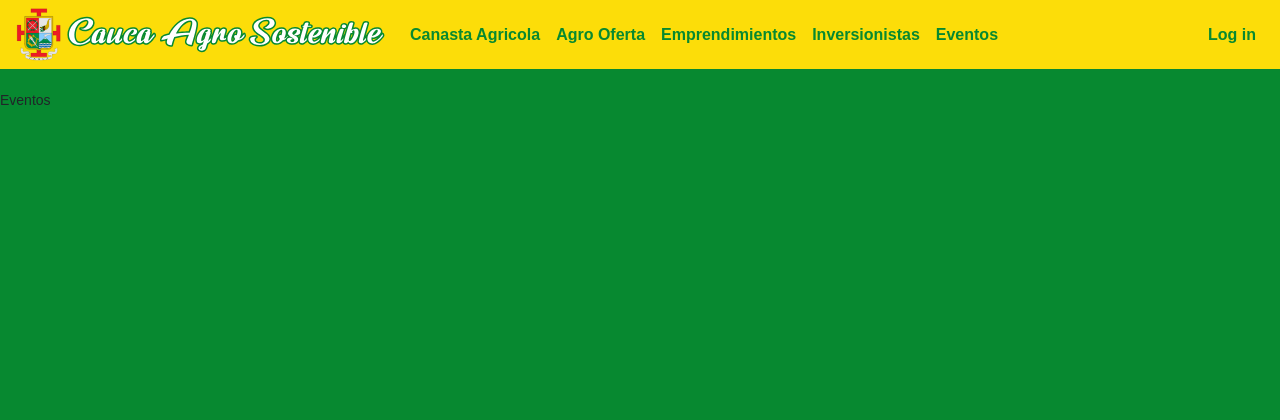
After one commit to codebuilder2019/miniproyecto, a Django app: page /eventos in a window 1280 px wide. The commit adds this page. Shown: the top 420 px of the page. Run offline with Django 3.2, Linux system fonts and the light colour scheme; some libraries are stand-ins or nearby versions.

Commit message:
Creados templates principales

```diff
--- /dev/null
+++ b/caucaSostenible/templates/general/canasta_agricola.html
@@ -0,0 +1,6 @@
+{% extends "general/layout.html" %}
+{% load static %}
+
+{% block body %}
+    <p>Canasta Agricola</p>
+{% endblock %}
--- /dev/null
+++ b/caucaSostenible/templates/general/emprendimientos.html
@@ -0,0 +1,6 @@
+{% extends "general/layout.html" %}
+{% load static %}
+
+{% block body %}
+    <p>Emprendimientos</p>
+{% endblock %}
--- /dev/null
+++ b/caucaSostenible/templates/general/eventos.html
@@ -0,0 +1,6 @@
+{% extends "general/layout.html" %}
+{% load static %}
+
+{% block body %}
+    <p>Eventos</p>
+{% endblock %}
--- /dev/null
+++ b/caucaSostenible/templates/general/inversionistas.html
@@ -0,0 +1,6 @@
+{% extends "general/layout.html" %}
+{% load static %}
+
+{% block body %}
+    <p>Inversionistas</p>
+{% endblock %}
--- a/caucaSostenible/templates/general/layout.html
+++ b/caucaSostenible/templates/general/layout.html
@@ -26,23 +26,23 @@
             <div class="collapse navbar-collapse" id="navbarNav">
                 <ul class="navbar-nav">
                     <li class="nav-item">
-                        <a class="nav-link menu-option" href="/maintenance">Canasta Agricola</a>
+                        <a class="nav-link menu-option" href="{% url 'canasta-agricola' %}">Canasta Agricola</a>
                     </li>
                     <li class="nav-item">
-                        <a class="nav-link menu-option" href="/maintenance">Emprendimientos</a>
+                        <a class="nav-link menu-option" href="{% url 'agro-oferta' %}">Agro Oferta</a>
                     </li>
                     <li class="nav-item">
-                        <a class="nav-link menu-option" href="/maintenance">Agro Oferta</a>
+                        <a class="nav-link menu-option" href="{% url 'emprendimientos' %}">Emprendimientos</a>
                     </li>
                     <li class="nav-item">
-                        <a class="nav-link menu-option" href="/maintenance">Inversionistas</a>
+                        <a class="nav-link menu-option" href="{% url 'inversionistas' %}">Inversionistas</a>
                     </li>
                     <li class="nav-item">
-                        <a class="nav-link menu-option" href="/maintenance">Eventos</a>
+                        <a class="nav-link menu-option" href="{% url 'eventos' %}">Eventos</a>
                     </li>
                     {% if user.username == "admin00" %}
                         <li class="nav-item">
-                            <a class="nav-link menu-option" href="/maintenance">Gestion Items</a>
+                            <a class="nav-link menu-option" href="{% url 'gestion-items' %}">Gestion Items</a>
                         </li>
                     {% endif %}
                 </ul>
--- a/caucaSostenible/urls.py
+++ b/caucaSostenible/urls.py
@@ -3,20 +3,14 @@ from . import views
 
 urlpatterns = [
     path("", views.index, name="index"),
+    path("agro-oferta", views.agro_oferta_view, name="agro-oferta"),
+    path("canasta-agricola", views.canasta_agricola_view, name="canasta-agricola"),
+    path("emprendimientos", views.emprendimientos_view, name="emprendimientos"),
+    path("eventos", views.eventos_view, name="eventos"),
+    path("gestion-items", views.gestion_items_view, name="gestion-items"),
+    path("inversionistas", views.inversionistas_view, name="inversionistas"),
     path("login", views.login_view, name="login"),
     path("log-out", views.logout_view, name="log-out"),
     path("maintenance", views.maintenance, name="maintenance"),
     path("register", views.register, name="register"),
 ]
-"""
-    path("", views.index, name="index"),
-    path("catalog/add", views.addCatalogView, name="add-catalog"),
-    path("catalog/add-record", views.addCatalog, name="add-catalog-record"),
-    path("catalog/<int:catalogId>", views.catalogView, name="catalog"),
-    path("catalogs", views.catalogsView, name="catalogs"),
-    path("product/add", views.addProductView, name="add-product"),
-    path("product/add-record", views.addProduct, name="add-product-record"),
-    path("product/<int:productId>", views.productView, name="product"),
-    path("delete-account", views.deleteAccount, name="delete-account"),
-    path("user-profile", views.userProfile, name="user-profile"),
-"""
--- a/caucaSostenible/views.py
+++ b/caucaSostenible/views.py
@@ -5,11 +5,29 @@ from django.contrib.auth import authenticate, login, logout
 from django.http import HttpResponse, HttpResponseRedirect
 from .models import User
 
+def agro_oferta_view(request):
+    return render(request, "general/agro_oferta.html")
+
+def canasta_agricola_view(request):
+    return render(request, "general/canasta_agricola.html")
+
+def emprendimientos_view(request):
+    return render(request, "general/emprendimientos.html")
+
+def eventos_view(request):
+    return render(request, "general/eventos.html")
+
+def gestion_items_view(request):
+    return render(request, "general/gestion_items.html")
+
 def index(request):
     if request.user.is_authenticated:
         return HttpResponseRedirect(reverse("maintenance"))
     else:
         return HttpResponseRedirect(reverse("login"))
+
+def inversionistas_view(request):
+    return render(request, "general/inversionistas.html")
 
 def login_view(request):
     if request.method == "POST":
```
Also changed, not shown: caucaSostenible/templates/general/agro_oferta.html (added, +7 -0 lines), caucaSostenible/templates/general/gestion_items.html (added, +7 -0 lines), db.sqlite3.
